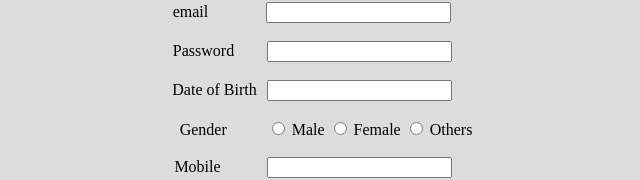
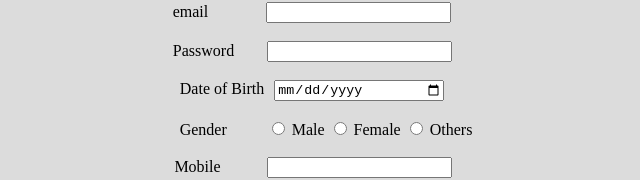
Before and after one commit to NitheeshTringapps/Html-Task-3, a plain HTML site: page index.html in a window 1280 px wide. Shown: the part 195-375 px from the top of the page, without its empty margins (331-971 px from the left). Drawn offline with Linux system fonts and the light colour scheme.

Commit message:
Update index.html

```diff
--- a/index.html
+++ b/index.html
@@ -25,7 +25,7 @@
             <label for="Password" style="position: relative; right: 11px;">Password</label>
             <input type="password" style="position: relative; left: 18px" required><br><br>
             <label for="dob">Date of Birth</label>
-            <input type="text" style="position: relative; left: 6px" required><br><br>
+            <input type="date" style="position: relative; left: 6px; width: 165px;" required><br><br>
             <label for="gender" style="position: relative; right: 1px;">Gender</label>
             <input type="radio" name="gender" id="gen" style="position: relative; left: 35px">
             <label for="gender" style="position: relative; left: 35px">Male</label>
```
